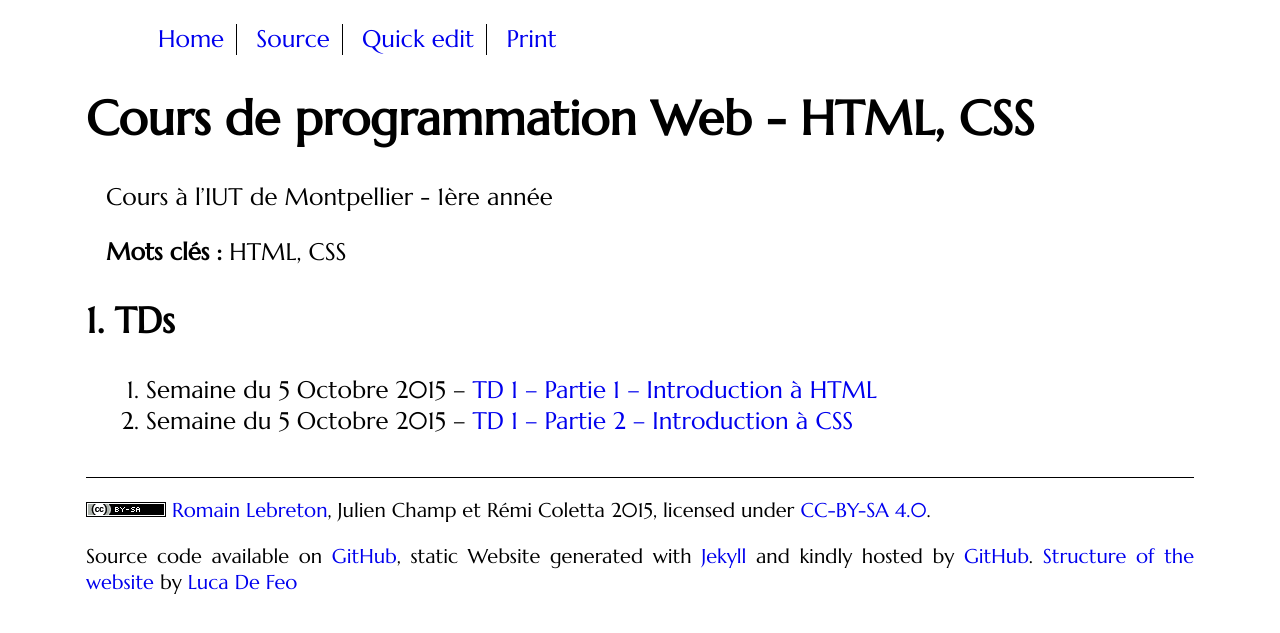
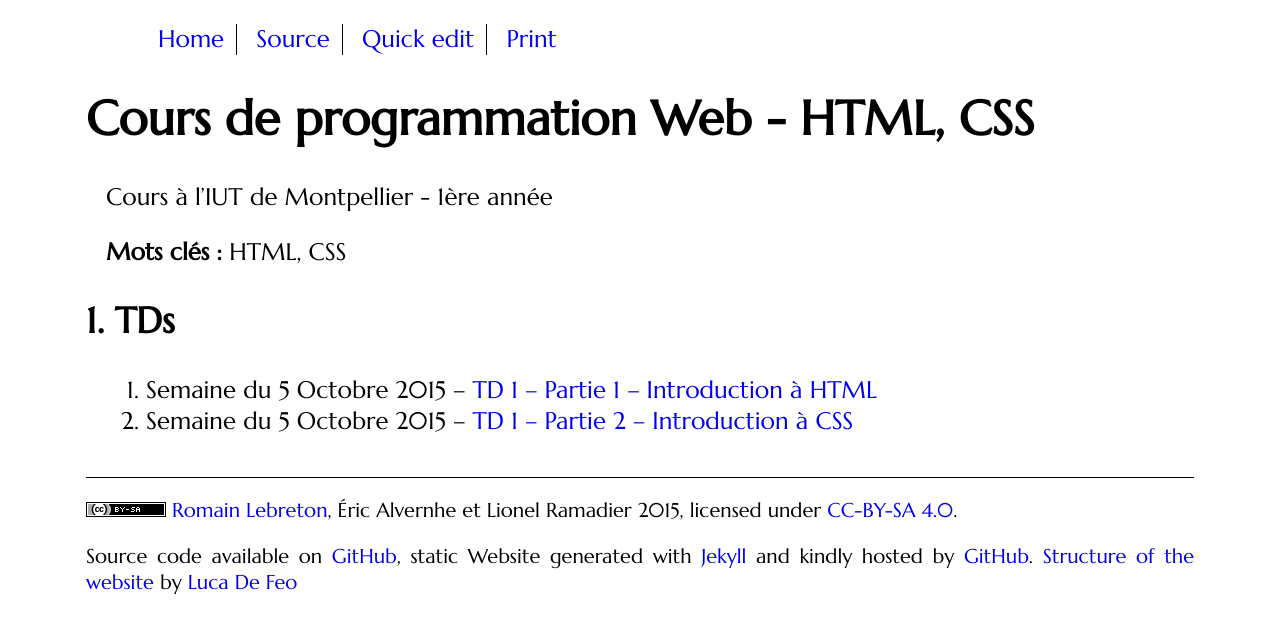
Before and after one commit to romainlebreton/R1.02-DeveloppementInterfacesWeb, a Jekyll site: the page built from index.md, in a window 1280 px wide. Shown: the top 633 px of the page. Built offline with Jekyll 4.4.1, drawn with Linux system fonts in a browser that asks for light colours; some web fonts are replaced; comment, search, counter and statistics services are not loaded.

Commit message:
change author name

```diff
--- a/_layouts/main.html
+++ b/_layouts/main.html
@@ -53,7 +53,7 @@
 	      <img alt="Creative Commons Licence" style="border-width:0"
 		   src="{{ site.baseurl }}/assets/80x15.png"/></a>
 	    <a href="https://github.com/romainlebreton">Romain Lebreton</a>,
-	    Julien Champ et Rémi Coletta
+	    Éric Alvernhe et Lionel Ramadier
 	    {{ site.time | date:"%Y" }}, licensed
 	    under <a rel="license" class="print-link"
 		     href="http://creativecommons.org/licenses/by-sa/4.0/">CC-BY-SA
```
